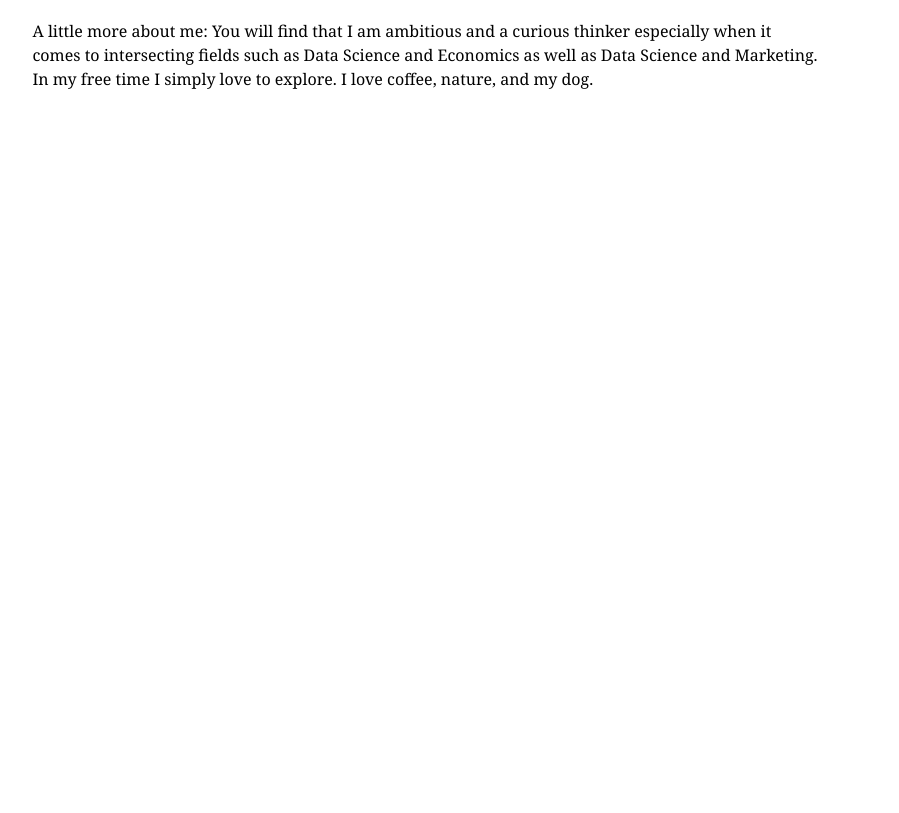
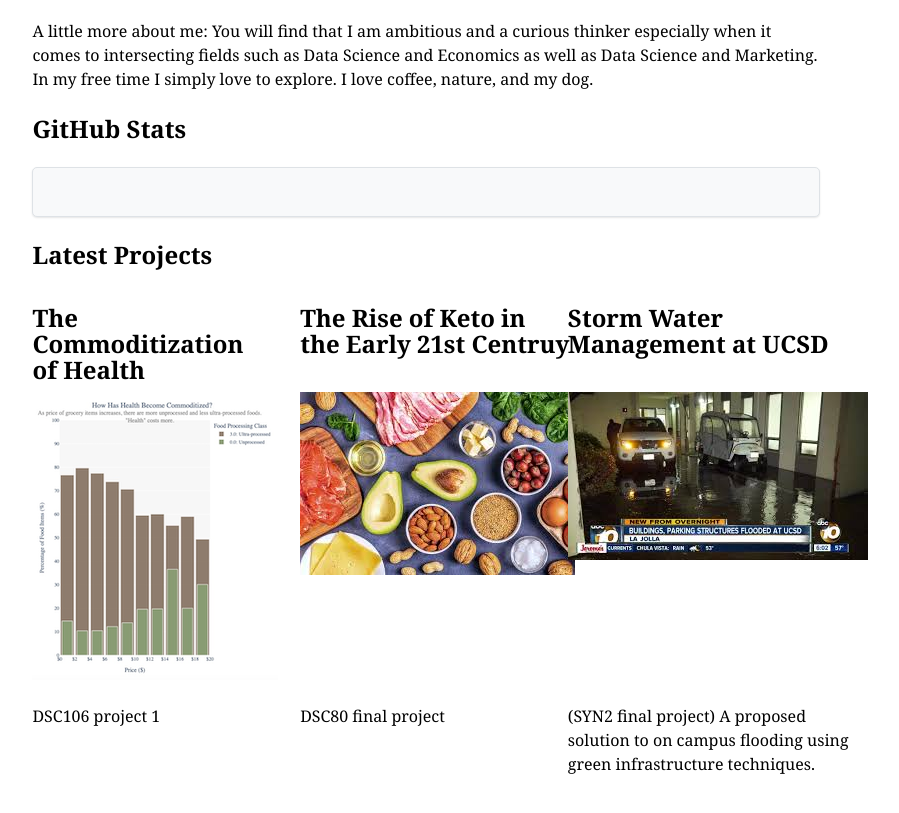
Before and after one commit to allysontingg/portfolio, a plain HTML site: page index.html in a window 1280 px wide. Shown: the part 357-1170 px from the top of the page, without its empty margins (214-1113 px from the left). Before the commit the page ends 800 px from the top, so only its background shows below. Drawn offline with Linux system fonts and the light colour scheme; no server answers.

Commit message:
finished lab4

```diff
--- a/global.js
+++ b/global.js
@@ -112,3 +112,48 @@ contactForm?.addEventListener('submit', function(event) {
 
   location.href = url;
 });
+
+export async function fetchJSON(url) {
+    try {
+      // Fetch the JSON file from the given URL
+      const response = await fetch(url);
+      if (!response.ok) {
+        throw new Error(`Failed to fetch projects: ${response.statusText}`);
+      }
+
+      // Parse the JSON data
+      const data = await response.json();
+      return data;
+
+    } catch (error) {
+      console.error('Error fetching or parsing JSON data:', error);
+    }
+  }
+
+export function renderProjects(projects, containerElement, headingLevel = 'h2') {
+    containerElement.innerHTML = '';
+    for (let i = 0; i < projects.length; i++) {
+        const project = projects[i];
+        const article = document.createElement('article');
+
+        const imageSrc = project.image || 'https://vis-society.github.io/labs/2/images/empty.svg';
+
+        article.innerHTML = `
+        <${headingLevel}>${project.title}</${headingLevel}>
+        <img src="${imageSrc}" alt="${project.title}">
+        <p>${project.description}</p>
+`       ;
+        containerElement.appendChild(article);
+    }
+
+    const titleElement = document.querySelector('.projects-title');
+    if (titleElement) {
+        titleElement.textContent = `${projects.length} Projects`;
+    }
+
+}
+
+export async function fetchGitHubData(username) {
+    // return statement here
+    return fetchJSON(`https://api.github.com/users/${username}`);
+  }
--- a/index.html
+++ b/index.html
@@ -7,6 +7,7 @@
     <!-- link style css in head of html -->
     <link rel="stylesheet" href="style.css"> </link>
     <script type="module" src="global.js"></script>
+    <script src="index.js" type="module" defer></script>
 </head>
 <body>
     <!-- <nav>
@@ -22,6 +23,12 @@
     <p>2nd Year Data Science and Economics Student at UCSD</p>
     <img src="images/me.JPG" alt="Picture of Allyson Ting" style="width:200px;height:auto;"></img>
     <p>A little more about me: You will find that I am ambitious and a curious thinker especially when it comes to intersecting fields such as Data Science and Economics as well as Data Science and Marketing. In my free time I simply love to explore. I love coffee, nature, and my dog.</p>
+    <h2>GitHub Stats</h2>
+    <div id="profile-stats"> </div>
 
+    <h2>Latest Projects</h2>
+    <div class="projects">
+        <!-- Dynamically added content will appear here -->
+    </div>
 </body>
 </html>
--- /dev/null
+++ b/index.js
@@ -0,0 +1,21 @@
+import { fetchJSON, renderProjects, fetchGitHubData } from './global.js';
+// import { fetchJSON, renderProjects } from './global.js';
+
+const projects = await fetchJSON('./lib/projects.json');
+const latestProjects = projects.slice(0, 3);
+const projectsContainer = document.querySelector('.projects');
+renderProjects(latestProjects, projectsContainer, 'h2');
+
+const githubData = await fetchGitHubData('allysontingg');
+const profileStats = document.querySelector('#profile-stats');
+
+if (profileStats) {
+    profileStats.innerHTML = `
+          <dl>
+            <dt>Public Repos:</dt><dd>${githubData.public_repos}</dd>
+            <dt>Public Gists:</dt><dd>${githubData.public_gists}</dd>
+            <dt>Followers:</dt><dd>${githubData.followers}</dd>
+            <dt>Following:</dt><dd>${githubData.following}</dd>
+          </dl>
+      `;
+  }
--- /dev/null
+++ b/lib/projects.json
@@ -0,0 +1,74 @@
+[
+	{
+		"title": "The Commoditization of Health",
+		"year": 2025,
+		"image": "/images/proj1.png",
+		"description": "DSC106 project 1"
+	},
+	{
+		"title": "The Rise of Keto in the Early 21st Centruy",
+		"year": 2025,
+		"image": "/images/keto.jpg",
+		"description": "DSC80 final project"
+	},
+	{
+		"title": "Storm Water Management at UCSD",
+		"year": 2025,
+		"image": "/images/storm.jpg",
+		"description": "(SYN2 final project) A proposed solution to on campus flooding using green infrastructure techniques."
+	},
+	{
+		"title": "The Chinese Bull Market of 2024",
+		"year": 2024,
+		"image": "/images/bull.png",
+		"description": "Exploring the economic environment that lead the bull market in China in late 2024 and hypothesizing about the longevity of the current indicators."
+	},
+	{
+		"title": "Exploring Mei Foo: Personal Memories in a Space of Disapearance",
+		"year": 2024,
+		"image": "/images/hk.jpg",
+		"description": "A cultural tour for those interested in cultural studies, sociology, or urban development as well as tourists who want to explore Hong Kong at a deeper level. (https://com15927.wordpress.com/)"
+	},
+	{
+		"title": "Entertainment Database",
+		"year": 2024,
+		"image": "",
+		"description": "Created and optimized a database for events such as concerts, conferences, and fairs at the University of Hong Kong, Hong Kong."
+	},
+	{
+		"title": "WAAC Research Paper",
+		"year": 2024,
+		"image": "/images/waac.png",
+		"description": "A research paper exploring the Weighted Average Cost of Captial, including visualizations of the effects of the 5, different variables on the final metric."
+	},
+	{
+		"title": "Flamingo Math AI",
+		"year": 2024,
+		"image": "/images/outlier.jpg",
+		"description": "Worked under Outlier AI to develop a math AI."
+	},
+	{
+		"title": "Dicta nihil odit illo?",
+		"year": 2010,
+		"image": "https://vis-society.github.io/labs/2/images/empty.svg",
+		"description": "Vitae quos laudantium officiis rerum, accusamus delectus aspernatur quas nulla, magni sed, excepturi saepe incidunt laboriosam alias at aliquam atque quisquam autem nesciunt. Minus, reprehenderit odit nam illo natus aspernatur?"
+	},
+	{
+		"title": "Vel earum nulla facilis.",
+		"year": 2006,
+		"image": "https://vis-society.github.io/labs/2/images/empty.svg",
+		"description": "Aut voluptatem sint atque corrupti accusamus necessitatibus possimus et, itaque nulla id deleniti nemo repellendus asperiores molestias laudantium, mollitia ad dicta. Laboriosam, itaque. Quos corporis, perferendis natus officiis beatae qui."
+	},
+	{
+		"title": "Nobis iste neque quaerat.",
+		"year": 2006,
+		"image": "https://vis-society.github.io/labs/2/images/empty.svg",
+		"description": "Quos, recusandae, sit rerum velit nostrum nihil quisquam tempora repellat sed quibusdam facilis. Assumenda quaerat ab, nesciunt odio facere sit, ipsa necessitatibus tempora, maiores commodi sed quae provident deserunt at?"
+	},
+	{
+		"title": "Iusto, incidunt. Totam, illum.",
+		"year": 2006,
+		"image": "https://vis-society.github.io/labs/2/images/empty.svg",
+		"description": "Tempore, eveniet minus velit, earum aperiam necessitatibus repellendus provident accusamus illum officiis doloribus, eum saepe est aut numquam distinctio pariatur natus totam repellat. Numquam nulla libero sapiente magnam nostrum ex."
+	}
+]
--- /dev/null
+++ b/projects/projects.js
@@ -0,0 +1,4 @@
+import { fetchJSON, renderProjects } from '../global.js';
+const projects = await fetchJSON('../lib/projects.json');
+const projectsContainer = document.querySelector('.projects');
+renderProjects(projects, projectsContainer, 'h2');
--- a/style.css
+++ b/style.css
@@ -164,3 +164,45 @@ body {
       padding: 1em;
     }
   }
+
+  /* github stats styling */
+  #profile-stats{
+    background-color: #f8f9fa;
+    border: 1px solid #dee2e6;
+    border-radius: 5px;
+    padding: 1.5rem;
+    margin: 0.5rem 0;
+    box-shadow: 0 1px 2px rgba(0,0,0,0.1);
+  }
+
+  dl {
+    display: grid;
+    grid-template-columns: repeat(4, 1fr);
+    gap: 1rem;
+  }
+
+  dt {
+    grid-row: 1;
+    font-weight: 600;
+    color: #495057;
+    font-size: 0.875rem;
+    text-align: center;
+  }
+
+  dd {
+    grid-row: 2;
+    margin: 0;
+    font-size: 2rem;
+    font-weight: 700;
+    color: #212529;
+    text-align: center;
+  }
+
+  /* Optional: Add some interactivity */
+  .profile-stats-dropdown {
+    transition: all 0.3s ease;
+  }
+
+  .profile-stats-dropdown:hover {
+    box-shadow: 0 4px 8px rgba(0,0,0,0.15);
+  }
```
Also changed, not shown: projects/index.html (+4 -3 lines), images/bull.png (added), images/hk.jpg (added), images/keto.jpg (added), images/outlier.jpg (added), images/proj1.png (added), images/storm.jpg (added), images/waac.png (added), 1 other file.
